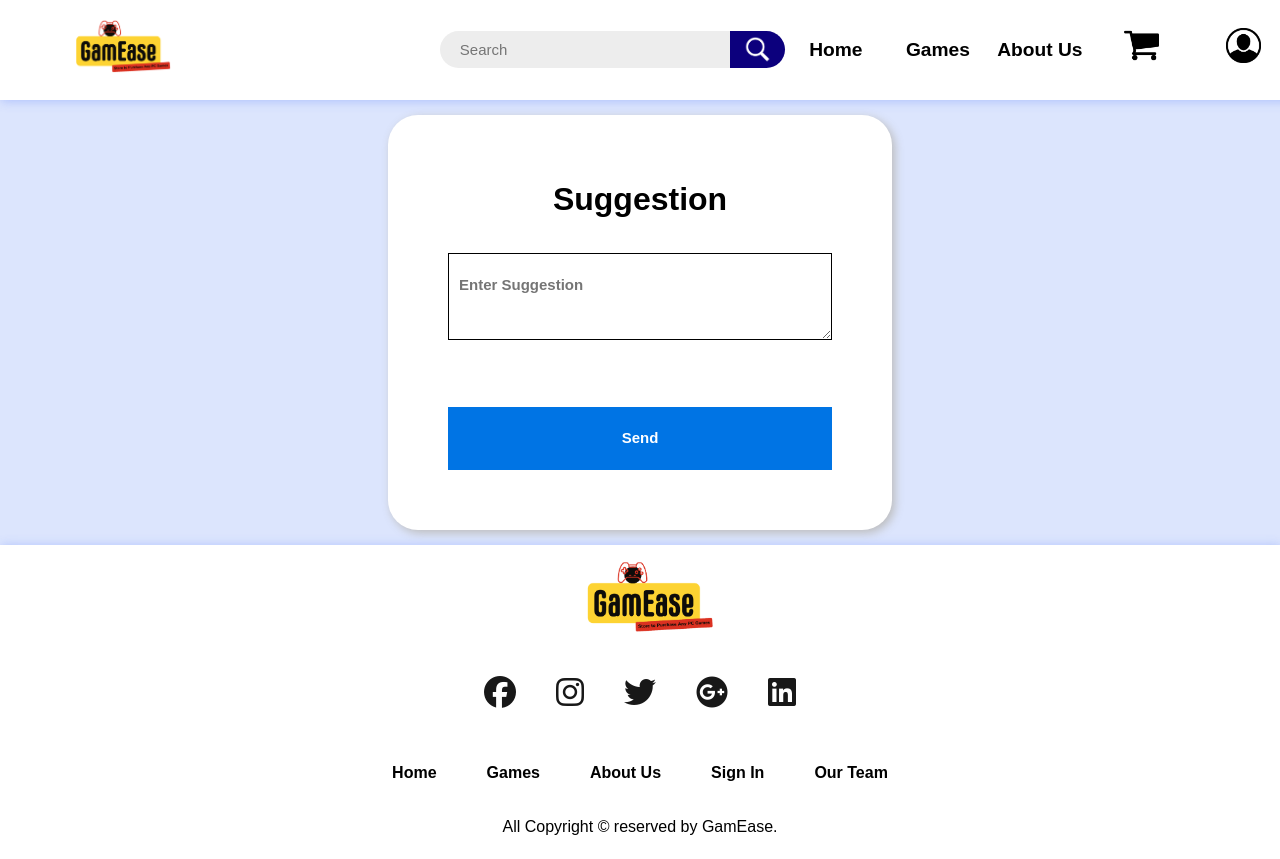
After one commit to krishnachaudhary125/Project, a PHP site: page /suggestion.php in a window 1280 px wide. The commit adds this page. Run offline with PHP 8.4, Linux system fonts and the light colour scheme; some libraries are stand-ins or nearby versions.

Commit message:
created suggestion page

```diff
--- a/SourceCode/style.css
+++ b/SourceCode/style.css
@@ -904,3 +904,52 @@ td {
 }
 
 /* Change Password End */
+
+/* Suggestion Start */
+
+.suggestion-container {
+    background-color: white;
+    box-shadow: 3px 3px 10px rgb(188, 188, 188);
+    color: black;
+    padding: 60px;
+    margin: 15px auto;
+    width: 30%;
+    text-align: center;
+    height: auto;
+    border-radius: 30px;
+}
+
+.suggestion-field {
+    width: 100%;
+    overflow: visible;
+    margin: 30px 0;
+}
+
+.suggestion-field textarea {
+    font-weight: bold;
+    font-size: 15px;
+    width: 100%;
+    padding: 20px 0px 20px 10px;
+    background-color: white;
+    border: 1px solid black;
+    color: black;
+    box-sizing: border-box;
+}
+
+.suggestion button {
+    font-weight: bold;
+    font-size: 15px;
+    margin-top: 30px;
+    width: 100%;
+    background: rgb(0, 116, 228);
+    color: white;
+    border: none;
+    padding: 20px;
+    cursor: pointer;
+}
+
+.suggestion button:hover {
+    background: rgb(0, 140, 228);
+}
+
+/* Suggestion End */
--- /dev/null
+++ b/SourceCode/suggestion.php
@@ -0,0 +1,18 @@
+<?php
+include "header.php";
+include "../Database/connection.php";
+?>
+
+<div class="suggestion-container">
+    <form action="#" method="post" class="suggestion">
+        <h1>Suggestion</h1>
+        <div class="suggestion-field">
+            <textarea name="suggestion" id="suggestion" placeholder="Enter Suggestion"></textarea>
+        </div>
+        <button type="submit" id="submit" name="submit">Send</button>
+    </form>
+</div>
+
+<?php
+include "footer.php";
+?>
```
